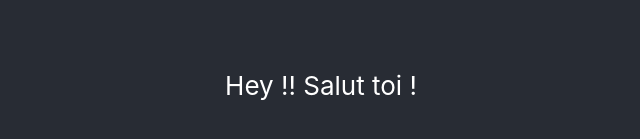
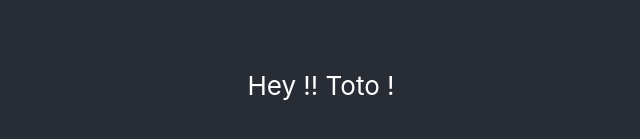
Before and after one commit to Crashou59/formation_react, a React (Create React App) app: page / in a window 1280 px wide. Shown: the part 315-454 px from the top of the page, without its empty margins (319-959 px from the left). Built offline with nearby package versions, Linux system fonts and the light colour scheme.

Commit message:
use props

```diff
--- a/src/App.js
+++ b/src/App.js
@@ -6,7 +6,7 @@ function App() {
   return (
     <div className="App">
       <header className="App-header">
-        <Header></Header>
+        <Header nickname="Toto"></Header>
       </header>
     </div>
   );
--- a/src/components/Header/Header.js
+++ b/src/components/Header/Header.js
@@ -4,6 +4,6 @@ import React from 'react';
 export class Header extends React.Component {
 
     render() {
-        return <span>Hey !! Salut toi !</span>;
+        return <span>Hey !! {this.props.nickname} !</span>;
     }
 }
```
